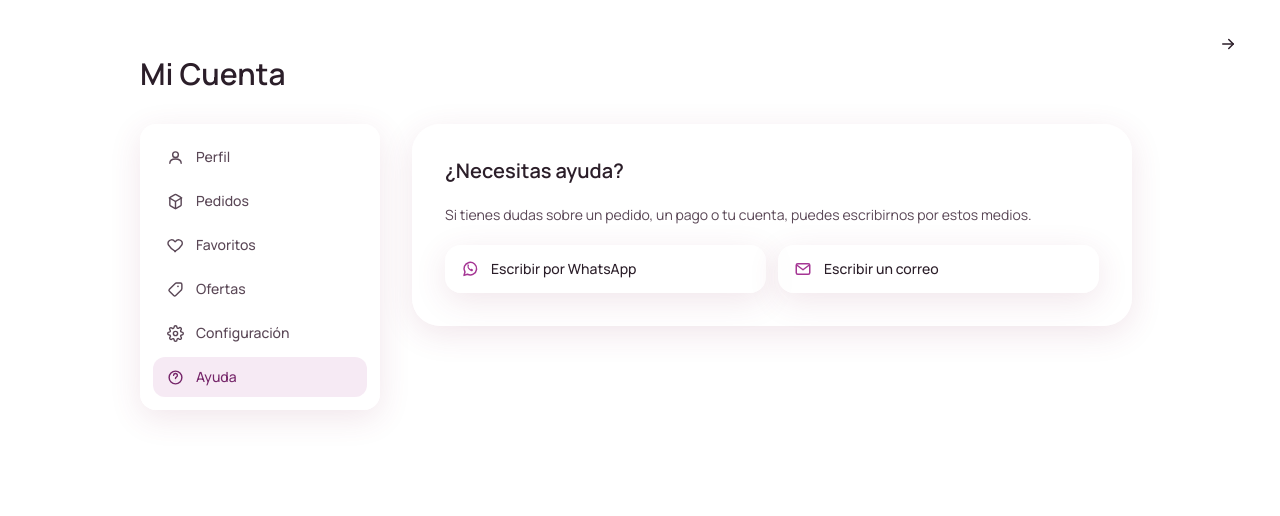
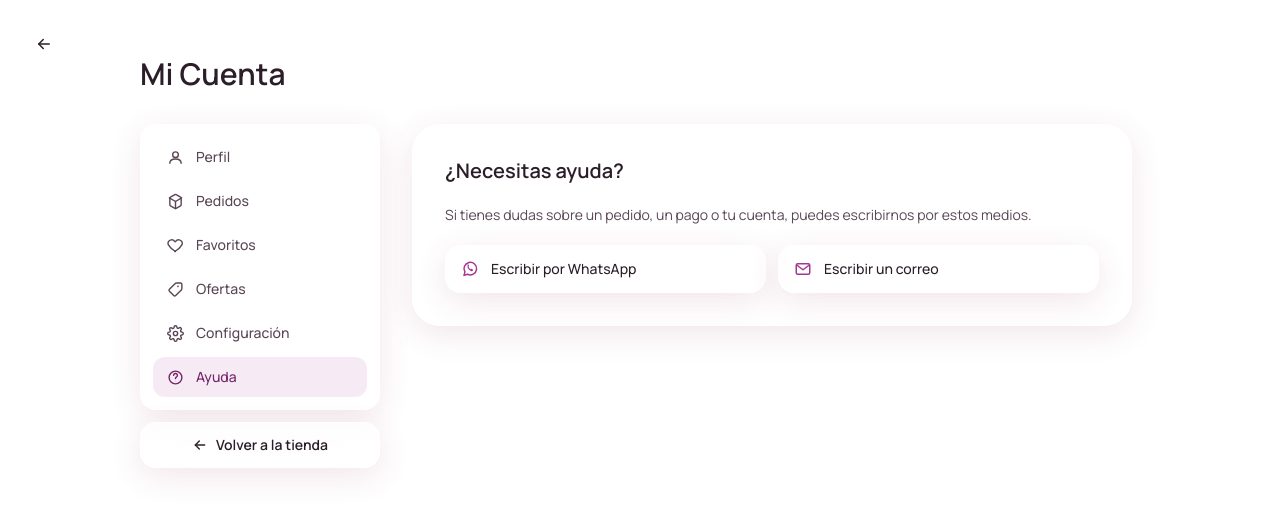
Before and after one commit to Luc7o/anita-new-2026, a React (Vite) app in the folder frontend/: page /perfil/ayuda in a window 1280 px wide. Shown: the top 516 px of the page. Built offline with nearby package versions, Linux system fonts and the light colour scheme; no server answers.

Commit message:
cambios en el perfil

```diff
--- a/frontend/src/components/CuentaLayout.jsx
+++ b/frontend/src/components/CuentaLayout.jsx
@@ -7,7 +7,7 @@ import {
   IconTag,
   IconSettings,
   IconHelp,
-  IconArrowRight,
+  IconArrowLeft,
 } from "./Icons.jsx";
 
 const ITEMS = [
@@ -27,9 +27,10 @@ export default function CuentaLayout({ children }) {
       <Link
         to="/"
         aria-label="Volver al inicio"
-        className="absolute right-4 top-4 z-20 flex h-10 w-10 items-center justify-center rounded-full text-plum transition hover:text-berry sm:right-6 sm:top-6"
+        title="Volver al inicio"
+        className="absolute left-4 top-4 z-20 flex h-10 w-10 items-center justify-center rounded-full text-plum transition hover:bg-white/70 hover:text-berry sm:left-6 sm:top-6"
       >
-        <IconArrowRight size={18} />
+        <IconArrowLeft size={18} />
       </Link>
 
       <div className="mx-auto max-w-5xl px-4 py-10 sm:py-14">
@@ -59,6 +60,14 @@ export default function CuentaLayout({ children }) {
                 );
               })}
             </nav>
+
+            <Link
+              to="/tienda"
+              className="glass mt-3 flex w-full items-center justify-center gap-2 rounded-2xl px-3.5 py-3 text-sm font-semibold text-plum shadow-glass transition hover:bg-white/70 hover:text-berry"
+            >
+              <IconArrowLeft size={16} />
+              Volver a la tienda
+            </Link>
           </aside>
 
           <div className="min-w-0 flex-1">{children}</div>
```
